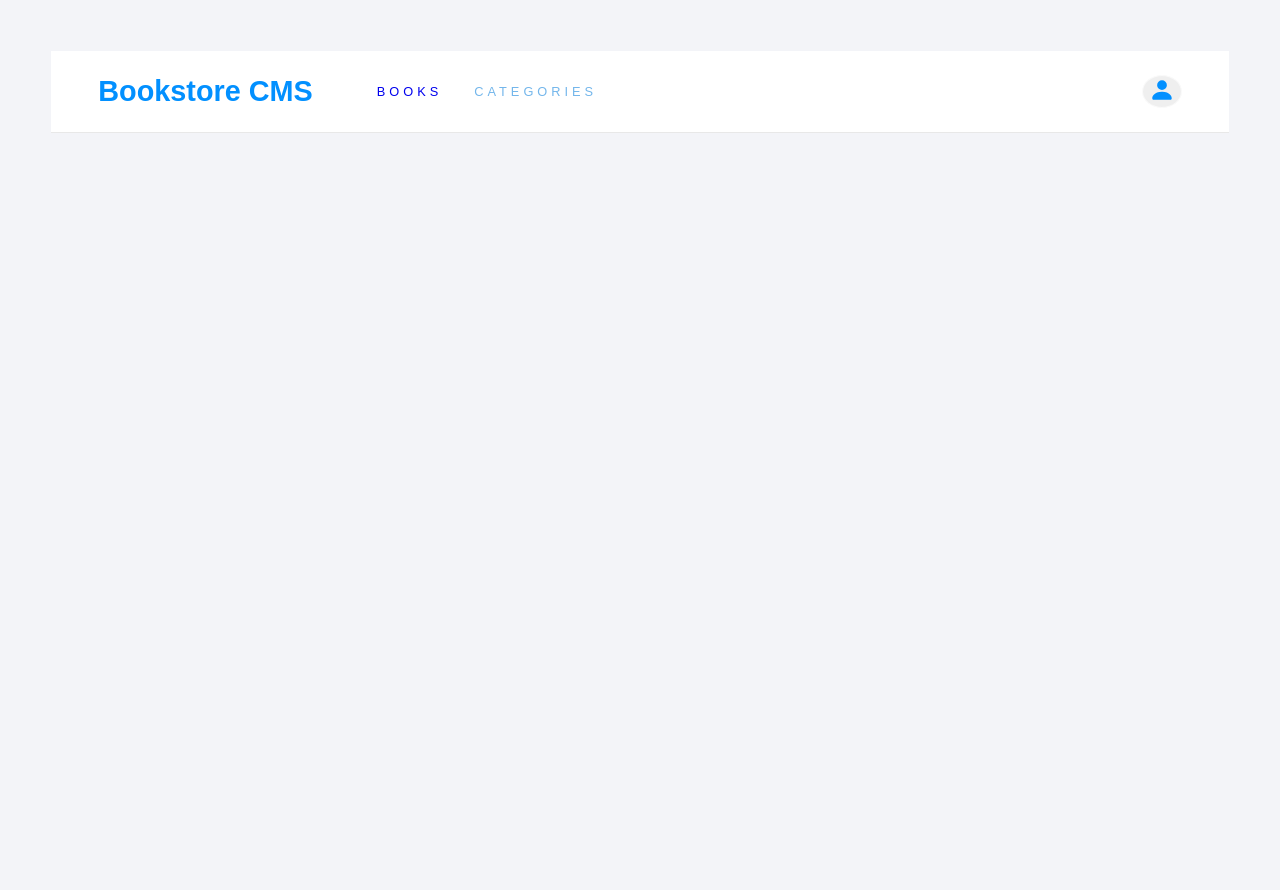
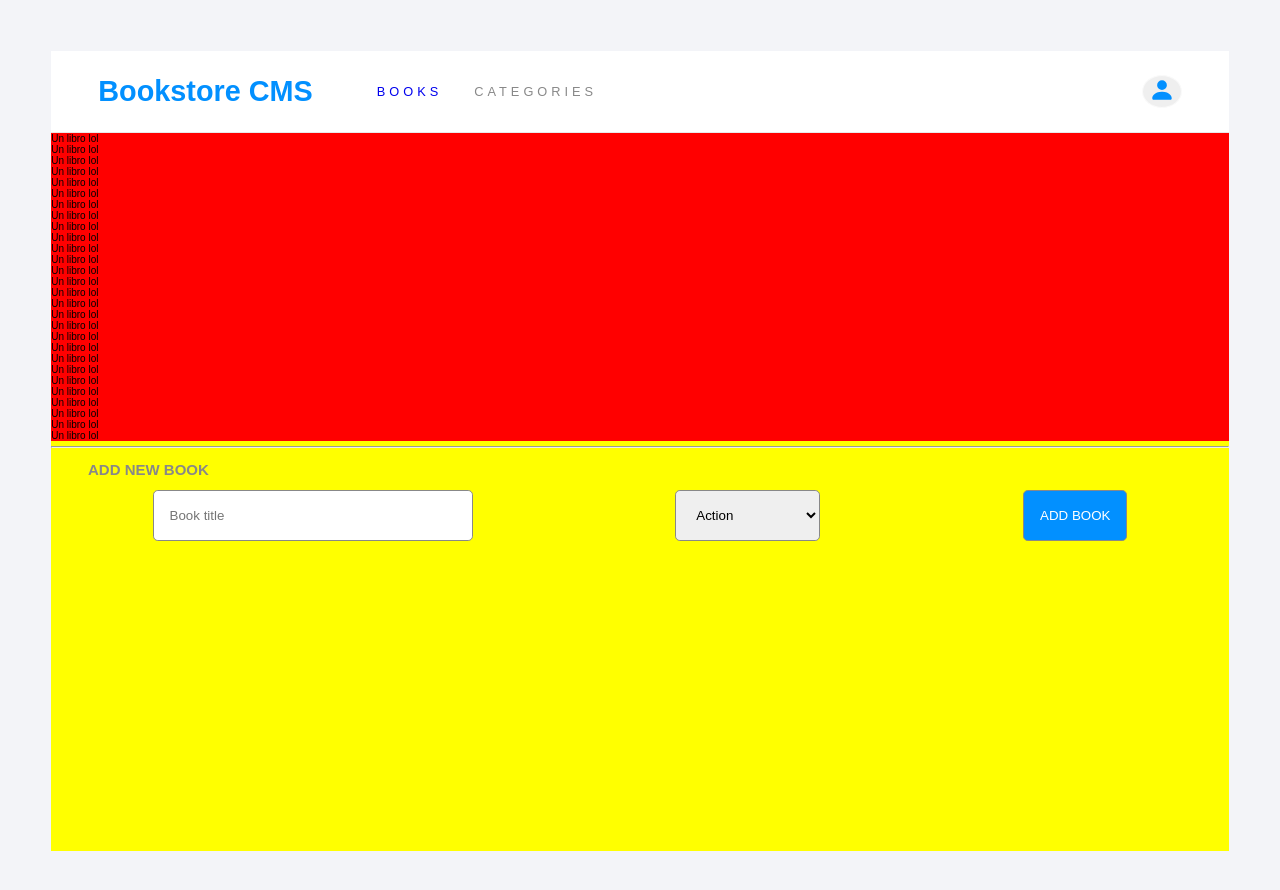
Before and after one commit to J-C-S-V/bookstore, a React (Create React App) app: page / in a window 1280 px wide. Shown: the top 890 px of the page. Before the commit the page ends 800 px from the top, so only its background shows below. Built offline with nearby package versions, Linux system fonts and the light colour scheme.

Commit message:
Add form section

```diff
--- /dev/null
+++ b/src/components/BookCard.jsx
@@ -0,0 +1,36 @@
+import '../styles/BookCard.scss';
+const BookCard = () => {
+  return (
+    <nav className="book">
+      <a className="book__a" href="https://google.com">
+        Bookstore CMS
+      </a>
+      <ul className="book__ul">
+        <li className="book__li-1">
+          <a className="book__book" href="https://google.com">
+            BOOKS
+          </a>
+        </li>
+        <li className="book__li-2">
+          <a className="book__categories" href="https://google.com">
+            CATEGORIES
+          </a>
+        </li>
+      </ul>
+      <button className="book__button" type="button">
+        <svg
+          className="book__profile"
+          xmlns="http://www.w3.org/2000/svg"
+          width="26"
+          height="26"
+          fill="currentColor"
+          viewBox="0 0 16 16"
+        >
+          <path d="M3 14s-1 0-1-1 1-4 6-4 6 3 6 4-1 1-1 1H3Zm5-6a3 3 0 1 0 0-6 3 3 0 0 0 0 6Z" />
+        </svg>
+      </button>
+    </nav>
+  );
+};
+
+export default BookCard;
--- /dev/null
+++ b/src/components/Form.jsx
@@ -0,0 +1,26 @@
+import '../styles/Form.scss';
+const Form = () => {
+  return (
+    <section className="form">
+      <h2 className="form__h2">ADD NEW BOOK</h2>
+      <form className="form__form">
+        <input
+          type="text"
+          className="form__input"
+          id="title"
+          placeholder="Book title"
+        />
+        <select className="form__options">
+          <option value="Action">Action</option>
+          <option value="Science Fiction">Science Fiction</option>
+          <option value="Economy">Economy</option>
+        </select>
+        <button class="form__button" type="submit">
+          ADD BOOK
+        </button>
+      </form>
+    </section>
+  );
+};
+
+export default Form;
--- a/src/components/Home.jsx
+++ b/src/components/Home.jsx
@@ -1,36 +1,48 @@
-// import { Routes, Route } from 'react-router-dom';
+import Navbar from './Navbar';
+import BookCard from './BookCard';
+import Form from './Form';
 import '../styles/Home.scss';
+
 const Home = () => {
   return (
-    <nav className="navbar">
-      <a className="navbar__a" href="https://google.com">
-        Bookstore CMS
-      </a>
-      <ul className="navbar__ul">
-        <li className="navbar__li-1">
-          <a className="navbar__book" href="https://google.com">
-            BOOKS
-          </a>
-        </li>
-        <li className="navbar__li-2">
-          <a className="navbar__categories" href="https://google.com">
-            CATEGORIES
-          </a>
-        </li>
-      </ul>
-      <button className="navbar__button" type="button">
-        <svg
-          className="navbar__profile"
-          xmlns="http://www.w3.org/2000/svg"
-          width="26"
-          height="26"
-          fill="currentColor"
-          viewBox="0 0 16 16"
-        >
-          <path d="M3 14s-1 0-1-1 1-4 6-4 6 3 6 4-1 1-1 1H3Zm5-6a3 3 0 1 0 0-6 3 3 0 0 0 0 6Z" />
-        </svg>
-      </button>
-    </nav>
+    <div className="home">
+      <Navbar />
+      <div className="books-wapper">
+        <div>Un libro lol</div>
+        <div>Un libro lol</div>
+        <div>Un libro lol</div>
+        <div>Un libro lol</div>
+        <div>Un libro lol</div>
+        <div>Un libro lol</div>
+        <div>Un libro lol</div>
+        <div>Un libro lol</div>
+        <div>Un libro lol</div>
+        <div>Un libro lol</div>
+        <div>Un libro lol</div>
+        <div>Un libro lol</div>
+        <div>Un libro lol</div>
+        <div>Un libro lol</div>
+        <div>Un libro lol</div>
+        <div>Un libro lol</div>
+        <div>Un libro lol</div>
+        <div>Un libro lol</div>
+        <div>Un libro lol</div>
+
+        <div>Un libro lol</div>
+        <div>Un libro lol</div>
+        <div>Un libro lol</div>
+        <div>Un libro lol</div>
+        <div>Un libro lol</div>
+        <div>Un libro lol</div>
+        <div>Un libro lol</div>
+        <div>Un libro lol</div>
+        <div>Un libro lol</div>
+      </div>
+      <hr></hr>
+      <Form />
+
+      {/* <BookCard /> */}
+    </div>
   );
 };
 
--- /dev/null
+++ b/src/components/Navbar.jsx
@@ -0,0 +1,37 @@
+// import { Routes, Route } from 'react-router-dom';
+import '../styles/Navbar.scss';
+const Navbar = () => {
+  return (
+    <nav className="navbar">
+      <a className="navbar__a" href="https://google.com">
+        Bookstore CMS
+      </a>
+      <ul className="navbar__ul">
+        <li className="navbar__li-1">
+          <a className="navbar__book" href="https://google.com">
+            BOOKS
+          </a>
+        </li>
+        <li className="navbar__li-2">
+          <a className="navbar__categories" href="https://google.com">
+            CATEGORIES
+          </a>
+        </li>
+      </ul>
+      <button className="navbar__button" type="button">
+        <svg
+          className="navbar__profile"
+          xmlns="http://www.w3.org/2000/svg"
+          width="26"
+          height="26"
+          fill="currentColor"
+          viewBox="0 0 16 16"
+        >
+          <path d="M3 14s-1 0-1-1 1-4 6-4 6 3 6 4-1 1-1 1H3Zm5-6a3 3 0 1 0 0-6 3 3 0 0 0 0 6Z" />
+        </svg>
+      </button>
+    </nav>
+  );
+};
+
+export default Navbar;
--- /dev/null
+++ b/src/styles/BookCard.scss
@@ -0,0 +1,45 @@
+@import 'global-styles';
+
+.book {
+  font-size: 1.2rem;
+  background-color: map-get($colors, primary-white);
+  padding: 24px 4%;
+  border-bottom: 1px solid #e8e8e8;
+  display: flex;
+  align-items: center;
+  grid-gap: 4rem;
+  gap: 4rem;
+  padding: 4%;
+}
+
+.book__a {
+  color: map-get($colors, primary-blue);
+  font-weight: 600;
+  font-size: 1.8rem;
+}
+
+.book__ul {
+  display: flex;
+  justify-content: flex-start;
+  width: 50%;
+  flex-grow: 1;
+  gap: 2rem;
+  font-size: 0.8rem;
+  font-weight: 100;
+  font-family: 'Montserrat', sans-serif;
+  letter-spacing: 4px;
+}
+
+.book__categories {
+  color: map-get($colors, faded-text);
+}
+
+.book__button {
+  border-radius: 50%;
+  color: map-get($colors, primary-blue);
+  border: 1px solid map-get($colors, secondary-background);
+}
+
+.book__button:hover {
+  cursor: pointer;
+}
--- /dev/null
+++ b/src/styles/Form.scss
@@ -0,0 +1,28 @@
+@import 'global-styles';
+
+.form__h2 {
+  color: map-get($colors, faded-text);
+  margin-left: 2.3rem;
+}
+
+.form__form {
+  display: flex;
+  justify-content: space-around;
+}
+
+.form__input,
+.form__options,
+.form__button {
+  padding: 1rem;
+  border-radius: 0.3rem;
+  border: 1px solid map-get($colors, faded-text);
+}
+
+.form__input {
+  min-width: 20rem;
+}
+
+.form__button {
+  background-color: map-get($colors, primary-blue);
+  color: map-get($colors, primary-white);
+}
--- a/src/styles/Home.scss
+++ b/src/styles/Home.scss
@@ -1,44 +1,12 @@
 @import 'global-styles';
 
-.navbar {
-  font-size: 1.2rem;
-  background-color: map-get($colors, primary-white);
-  padding: 24px 4%;
-  border-bottom: 1px solid #e8e8e8;
-  display: flex;
-  align-items: center;
-  grid-gap: 4rem;
-  gap: 4rem;
+.home {
+  // background-color: map-get($colors, secondary-background);
+  background-color: yellow;
+  min-height: 50rem;
 }
 
-.navbar__a {
-  color: map-get($colors, primary-blue);
-  font-weight: 600;
-  font-size: 1.8rem;
+.books-wapper {
+  background-color: red;
+  min-height: 10rem;
 }
-
-.navbar__ul {
-  display: flex;
-  justify-content: flex-start;
-  width: 50%;
-  flex-grow: 1;
-  gap: 2rem;
-  font-size: 0.8rem;
-  font-weight: 100;
-  font-family: 'Montserrat', sans-serif;
-  letter-spacing: 4px;
-}
-
-.navbar__categories {
-  color: map-get($colors, faded-text);
-}
-
-.navbar__button {
-  border-radius: 50%;
-  color: map-get($colors, primary-blue);
-  border: 1px solid map-get($colors, secondary-background);
-}
-
-.navbar__button:hover {
-  cursor: pointer;
-}
--- /dev/null
+++ b/src/styles/Navbar.scss
@@ -0,0 +1,44 @@
+@import 'global-styles';
+
+.navbar {
+  font-size: 1.2rem;
+  background-color: map-get($colors, primary-white);
+  padding: 24px 4%;
+  border-bottom: 1px solid #e8e8e8;
+  display: flex;
+  align-items: center;
+  grid-gap: 4rem;
+  gap: 4rem;
+}
+
+.navbar__a {
+  color: map-get($colors, primary-blue);
+  font-weight: 600;
+  font-size: 1.8rem;
+}
+
+.navbar__ul {
+  display: flex;
+  justify-content: flex-start;
+  width: 50%;
+  flex-grow: 1;
+  gap: 2rem;
+  font-size: 0.8rem;
+  font-weight: 100;
+  font-family: 'Montserrat', sans-serif;
+  letter-spacing: 4px;
+}
+
+.navbar__categories {
+  color: map-get($colors, faded-text);
+}
+
+.navbar__button {
+  border-radius: 50%;
+  color: map-get($colors, primary-blue);
+  border: 1px solid map-get($colors, secondary-background);
+}
+
+.navbar__button:hover {
+  cursor: pointer;
+}
--- a/src/styles/global-styles.scss
+++ b/src/styles/global-styles.scss
@@ -3,5 +3,5 @@ $colors: (
   primary-blue: #0290ff,
   primary-background: #f3f4f8,
   secondary-background: #fafafa,
-  faded-text: #73b6eb,
+  faded-text: #888,
 );
```
